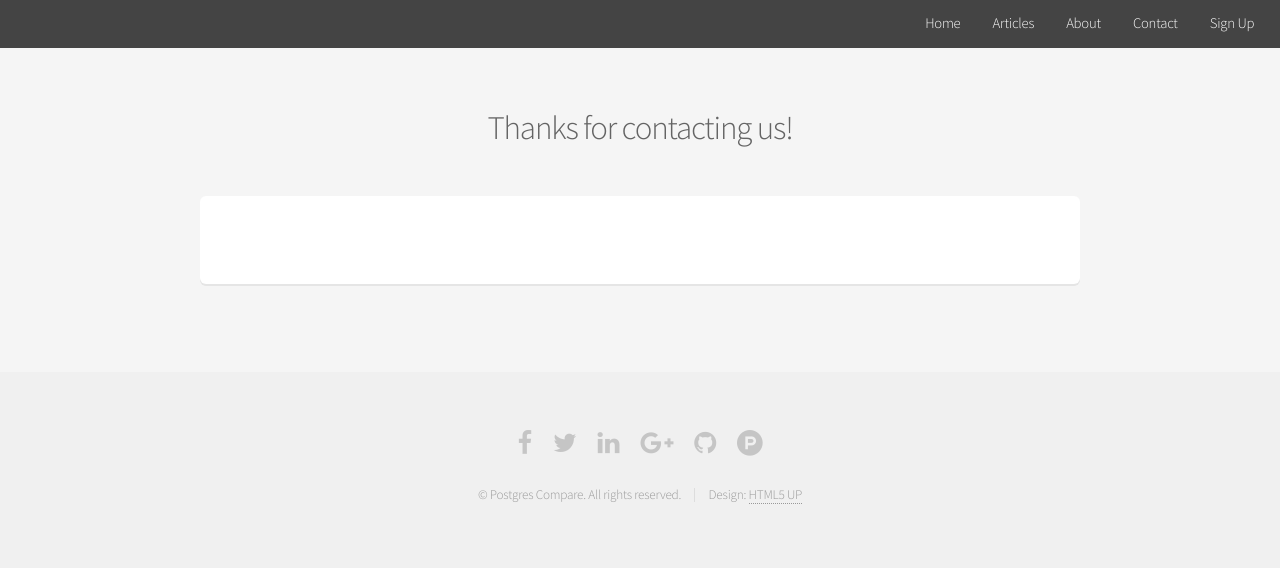
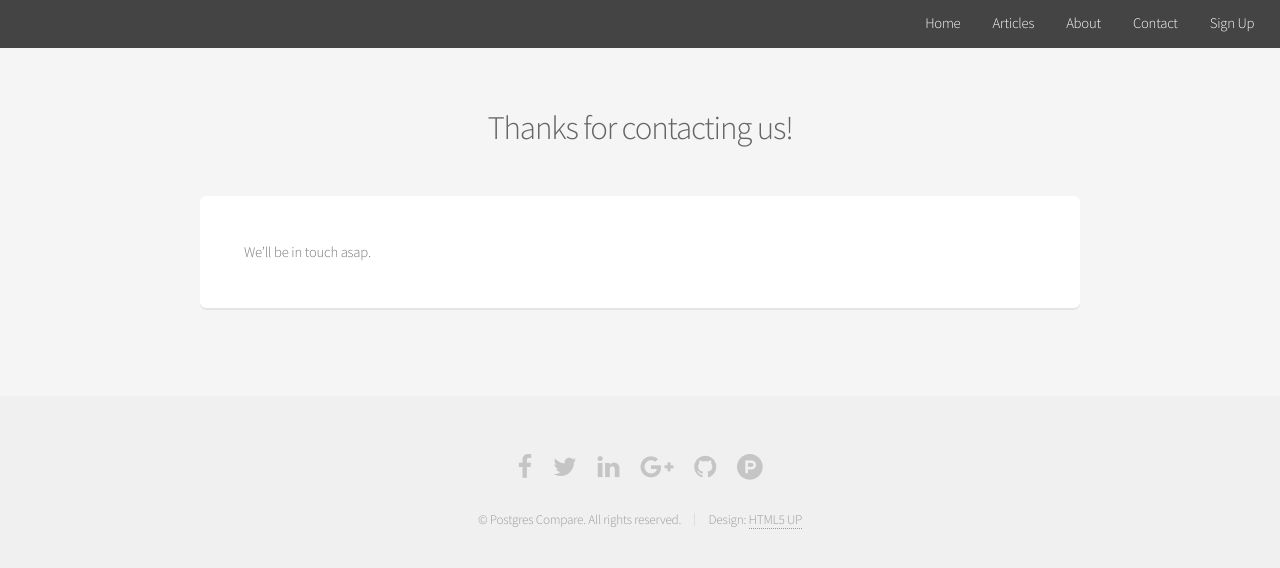
Before and after one commit to sql-migrate/backup2.sql-migrate.github.io, a Jekyll site: the page built from thanks.md, in a window 1280 px wide. Shown: the top 568 px of the page. Built offline with Jekyll 4.4.1, drawn with Linux system fonts in a browser that asks for light colours.

Commit message:
Create thanks.md

```diff
--- a/thanks.md
+++ b/thanks.md
@@ -4,3 +4,5 @@ title: Thanks for contacting us!
 subtitle: "We'll be in touch asap."
 permalink: /thanks
 ---
+
+We'll be in touch asap.
```
